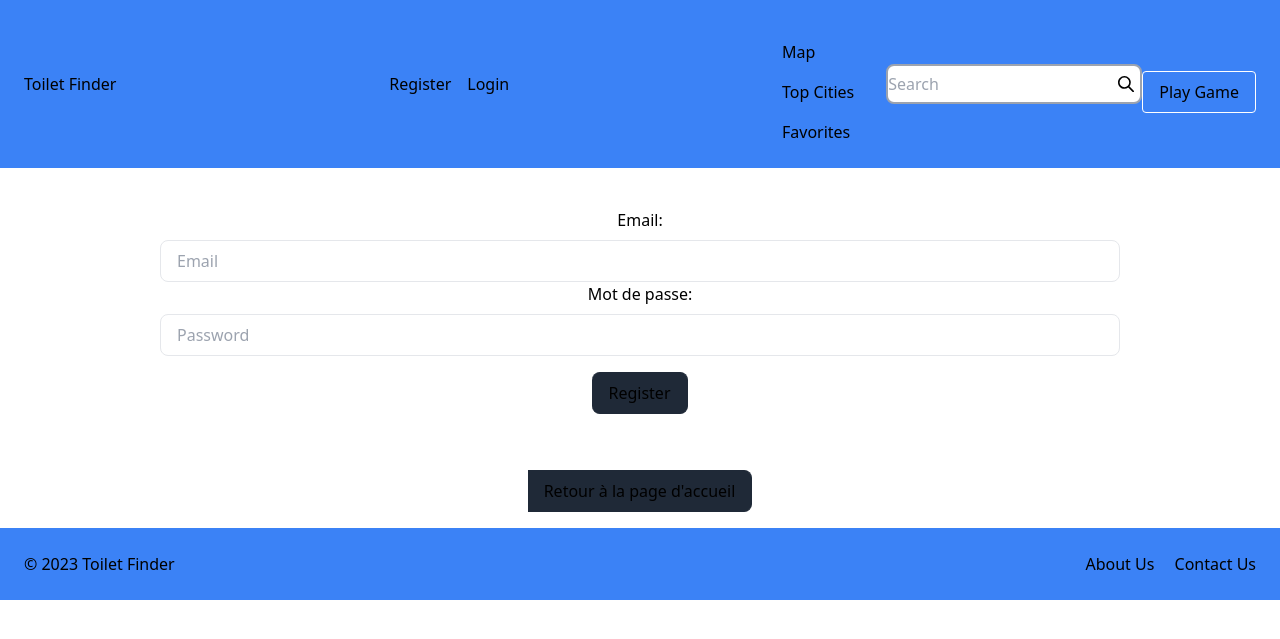
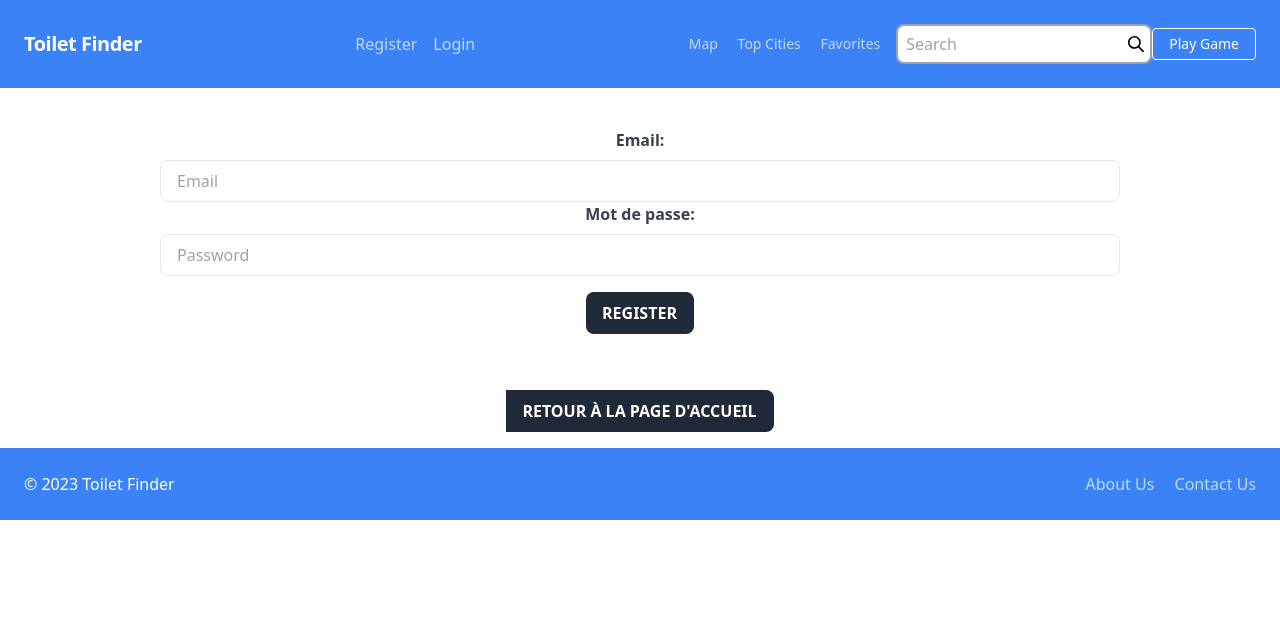
Before and after one commit to sakousi/toilet-advisor, a PHP site: page /index.php?action=login in a window 1280 px wide. Shown: the top 639 px of the page. Run offline with PHP 8.4, Linux system fonts and the light colour scheme.

Commit message:
.htaccess

```diff
--- a/style.css
+++ b/style.css
@@ -574,20 +574,12 @@ video {
   margin-right: 1rem;
 }
 
-.mr-6 {
-  margin-right: 1.5rem;
-}
-
 .mt-3 {
   margin-top: 0.75rem;
 }
 
 .mt-4 {
   margin-top: 1rem;
-}
-
-.mr-6 {
-  margin-right: 1.5rem;
 }
 
 .block {
@@ -626,8 +618,8 @@ video {
   width: 100%;
 }
 
-.flex-shrink-0 {
-  flex-shrink: 0;
+.max-w-sm {
+  max-width: 24rem;
 }
 
 .flex-col {
@@ -664,10 +656,6 @@ video {
 
 .rounded-lg {
   border-radius: 0.5rem;
-}
-
-.rounded-full {
-  border-radius: 9999px;
 }
 
 .rounded-l-lg {
@@ -744,11 +732,6 @@ video {
   background-color: rgb(255 255 255 / var(--tw-bg-opacity));
 }
 
-.bg-gray-200 {
-  --tw-bg-opacity: 1;
-  background-color: rgb(229 231 235 / var(--tw-bg-opacity));
-}
-
 .fill-current {
   fill: currentColor;
 }
@@ -791,41 +774,15 @@ video {
   padding-bottom: 0.5rem;
 }
 
-<<<<<<< Updated upstream
-=======
-.py-10 {
-  padding-top: 2.5rem;
-  padding-bottom: 2.5rem;
-}
-
-.px-3 {
-  padding-left: 0.75rem;
-  padding-right: 0.75rem;
-}
-
-.px-6 {
-  padding-left: 1.5rem;
-  padding-right: 1.5rem;
-}
-
-.py-1 {
-  padding-top: 0.25rem;
-  padding-bottom: 0.25rem;
-}
-
->>>>>>> Stashed changes
 .py-4 {
   padding-top: 1rem;
   padding-bottom: 1rem;
 }
 
-<<<<<<< Updated upstream
 .pb-2 {
   padding-bottom: 0.5rem;
 }
 
-=======
->>>>>>> Stashed changes
 .pl-2 {
   padding-left: 0.5rem;
 }
@@ -834,26 +791,13 @@ video {
   padding-right: 2rem;
 }
 
-<<<<<<< Updated upstream
-=======
-.pb-2 {
-  padding-bottom: 0.5rem;
-}
-
->>>>>>> Stashed changes
 .pt-4 {
   padding-top: 1rem;
 }
 
-<<<<<<< Updated upstream
 .text-base {
   font-size: 1rem;
   line-height: 1.5rem;
-=======
-.text-3xl {
-  font-size: 1.875rem;
-  line-height: 2.25rem;
->>>>>>> Stashed changes
 }
 
 .text-sm {
@@ -864,17 +808,6 @@ video {
 .text-xl {
   font-size: 1.25rem;
   line-height: 1.75rem;
-}
-
-<<<<<<< Updated upstream
-.text-3xl {
-  font-size: 1.875rem;
-  line-height: 2.25rem;
-=======
-.text-base {
-  font-size: 1rem;
-  line-height: 1.5rem;
->>>>>>> Stashed changes
 }
 
 .font-bold {
@@ -915,10 +848,6 @@ video {
 .text-white {
   --tw-text-opacity: 1;
   color: rgb(255 255 255 / var(--tw-text-opacity));
-}
-
-.underline {
-  text-decoration-line: underline;
 }
 
 .shadow-lg {
```
